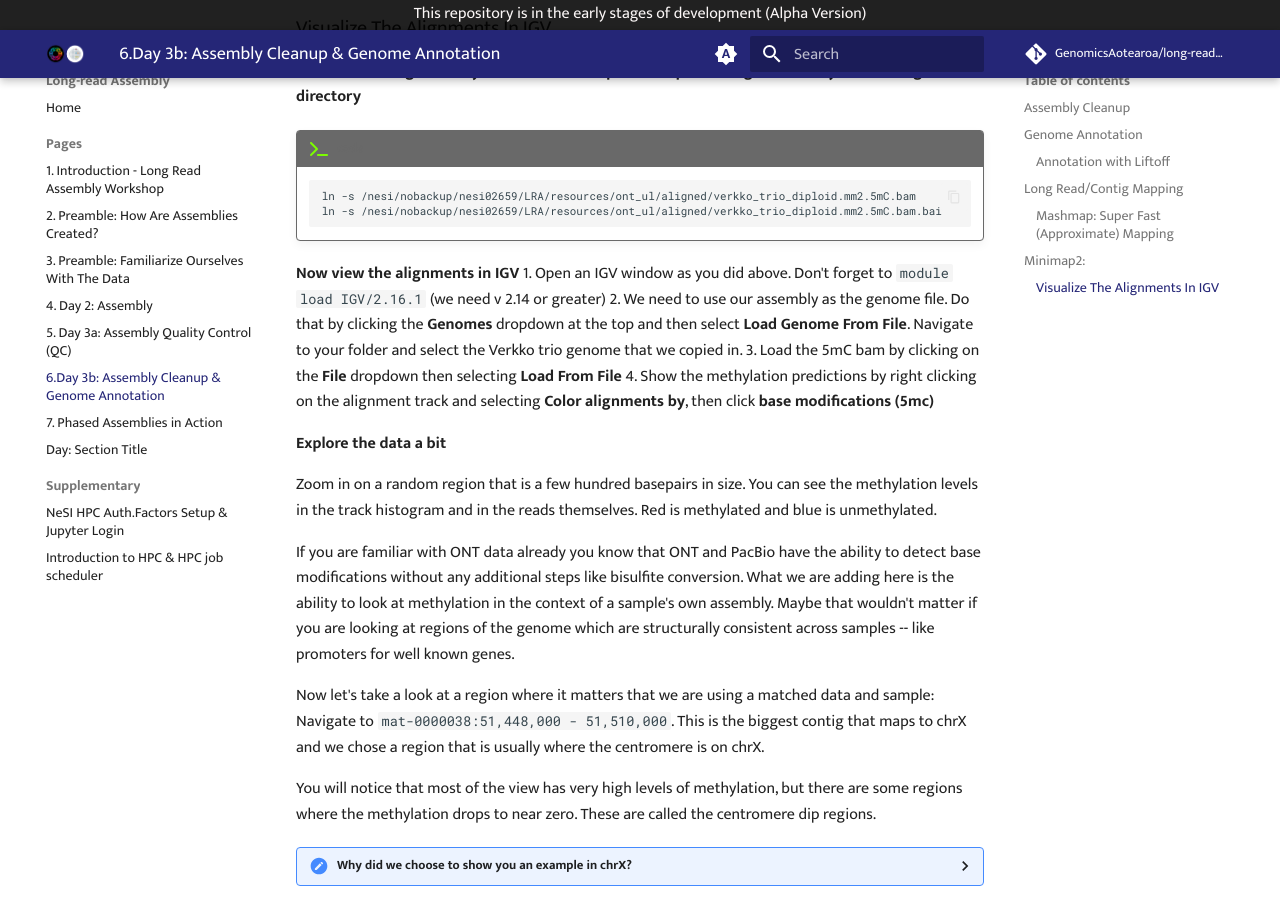
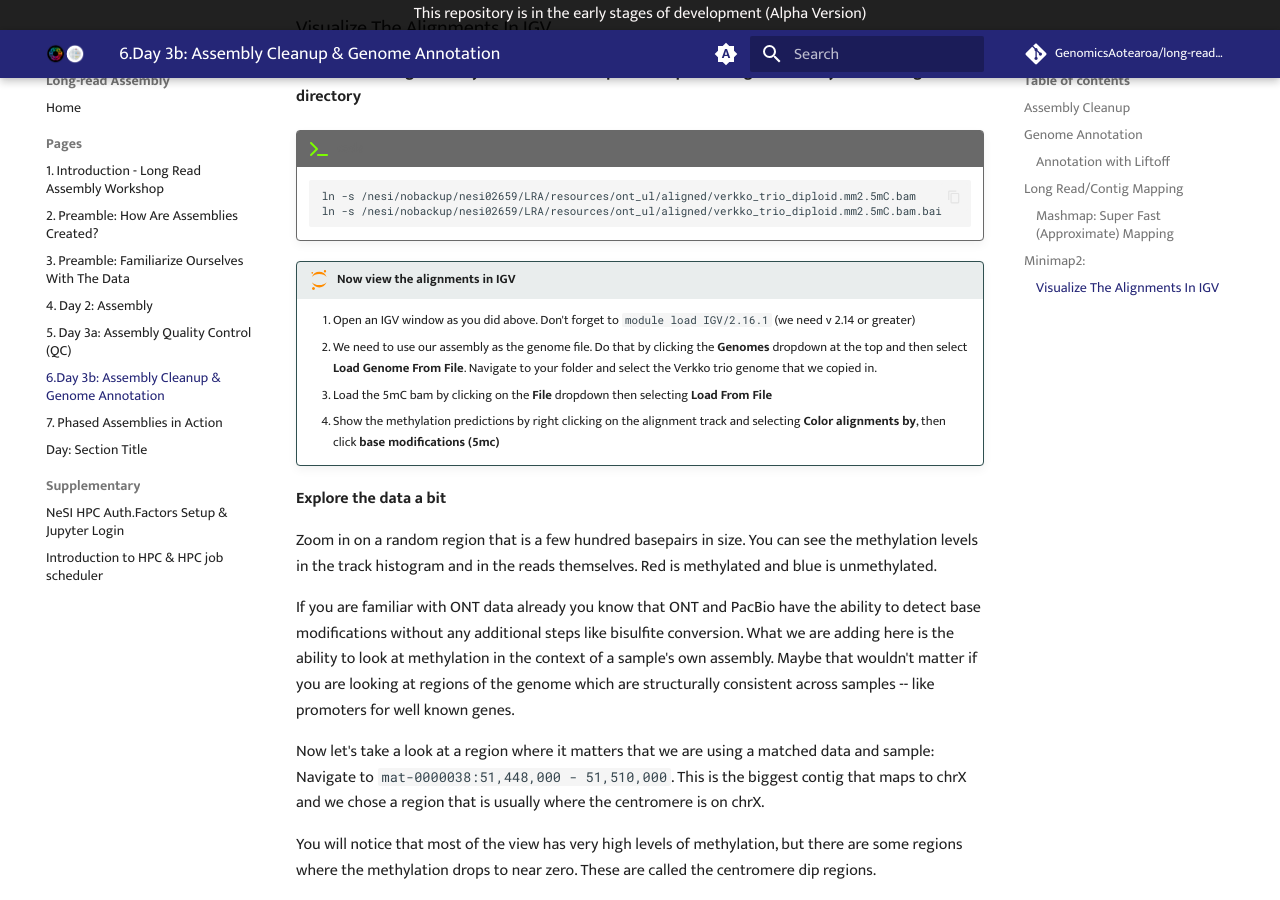
Before and after one commit to GenomicsAotearoa/long-read-assembly, an MkDocs documentation site: the page built from docs/pages/day3b_assembly_cleanup_annotation.md, in a window 1280 px wide and 900 px high, scrolled down 10452 px. Built offline with MkDocs 1.6.1 and Material for MkDocs 9.7.7, drawn with Linux system fonts in a browser that asks for light colours; comment, search, counter and statistics services are not loaded; some of the changed lines change nothing that is shown.

Commit message:
update IGV instructions

````diff
--- a/docs/pages/day3b_assembly_cleanup_annotation.md
+++ b/docs/pages/day3b_assembly_cleanup_annotation.md
@@ -689,11 +689,12 @@ This should only take 3 hours or so, but we have some pre-baked results for you
     ln -s /nesi/nobackup/nesi02659/LRA/resources/ont_ul/aligned/verkko_trio_diploid.mm2.5mC.bam.bai
     ```
 
-**Now view the alignments in IGV**
-1. Open an IGV window as you did above. Don't forget to `module load IGV/2.16.1` (we need v 2.14 or greater)
-2. We need to use our assembly as the genome file. Do that by clicking the **Genomes** dropdown at the top and then select **Load Genome From File**. Navigate to your folder and select the Verkko trio genome that we copied in.
-3. Load the 5mC bam by clicking on the **File** dropdown then selecting **Load From File**
-4. Show the methylation predictions by right clicking on the alignment track and selecting **Color alignments by**, then click **base modifications (5mc)**
+!!! jupyter "Now view the alignments in IGV"
+
+    1. Open an IGV window as you did above. Don't forget to `module load IGV/2.16.1` (we need v 2.14 or greater)
+    2. We need to use our assembly as the genome file. Do that by clicking the **Genomes** dropdown at the top and then select **Load Genome From File**. Navigate to your folder and select the Verkko trio genome that we copied in.
+    3. Load the 5mC bam by clicking on the **File** dropdown then selecting **Load From File**
+    4. Show the methylation predictions by right clicking on the alignment track and selecting **Color alignments by**, then click **base modifications (5mc)**
 
 **Explore the data a bit**
 
````
